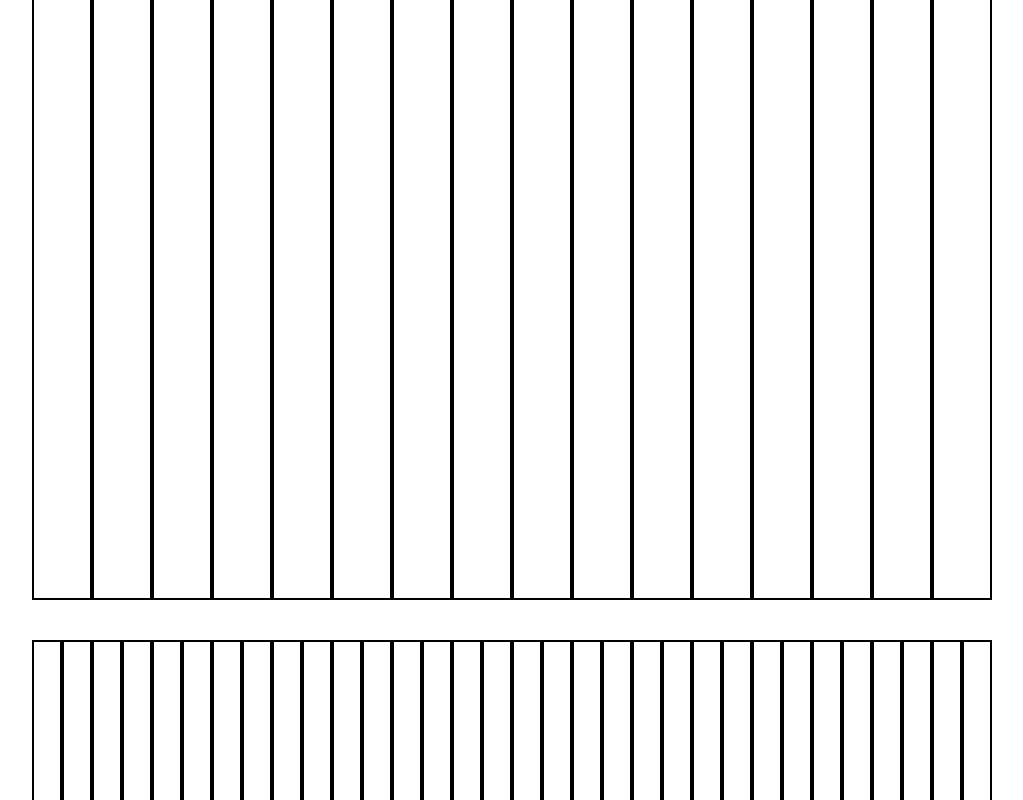
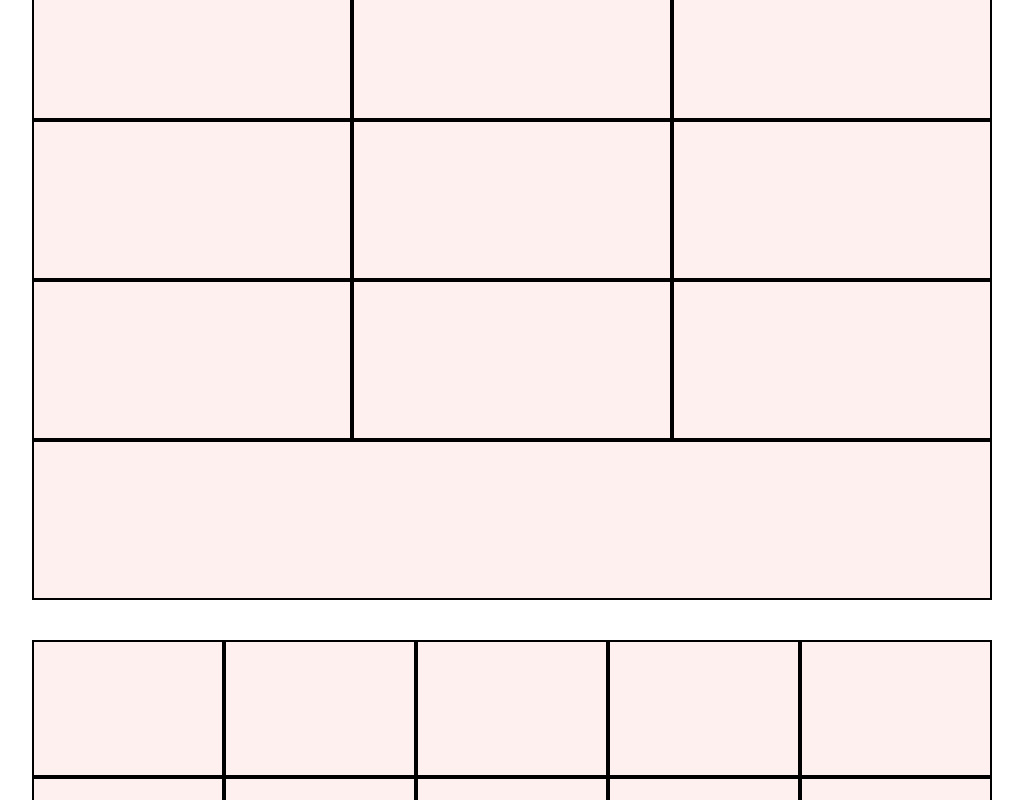
Before and after one commit to tammeusb/project_etch, a plain HTML site: page pages/test.html in a window 1280 px wide. Shown: the part 380-1180 px from the top of the page, without its empty margins (128-1151 px from the left). Drawn offline with Linux system fonts and the light colour scheme.

Commit message:
Make three test grids equal
But why is the output width/heigh just a few pixels
different than the input?

```diff
--- a/pages/test.css
+++ b/pages/test.css
@@ -1,21 +1,39 @@
 body {
-    height: 100vh;
-    margin: 0;
     display: flex;
     flex-direction: column;
     align-items: center;
+
+    height: 100vh;
+    margin: 0;
+
+    box-sizing: border-box;
 }
 
 .container {
+    display: flex;
+    flex-wrap: wrap;
+    justify-content: flex-start;
+
     margin: 20px;
-    display: flex;
     width: 960px;
-    flex-wrap: wrap;
     min-height: 960px;
-    justify-content: flex-start;
 }
 
 .sketch {
+    flex: 1;
+
+    background-color: rgb(255, 240, 240);
     border: 2px solid black;
-    flex-grow: 1;
 }
+
+.sixteen > div {
+    flex-basis: 237px;
+}
+
+.thirtytwo > div {
+    flex-basis: 157px;
+}
+
+.four > div {
+    flex-basis: 477px;
+}
--- a/pages/test.html
+++ b/pages/test.html
@@ -8,7 +8,7 @@
     <link rel="stylesheet" href="./test.css">
 </head>
 <body>
-    <div class="16 container">
+    <div class="sixteen container">
         <div class="sketch"></div>
         <div class="sketch"></div>
         <div class="sketch"></div>
@@ -26,7 +26,7 @@
         <div class="sketch"></div>
         <div class="sketch"></div>
     </div>
-    <div class="32 container">
+    <div class="thirtytwo container">
         <div class="sketch"></div>
         <div class="sketch"></div>
         <div class="sketch"></div>
@@ -60,7 +60,7 @@
         <div class="sketch"></div>
         <div class="sketch"></div>
     </div>
-    <div class="4 container">
+    <div class="four container">
         <div class="sketch"></div>
         <div class="sketch"></div>
         <div class="sketch"></div>
```
